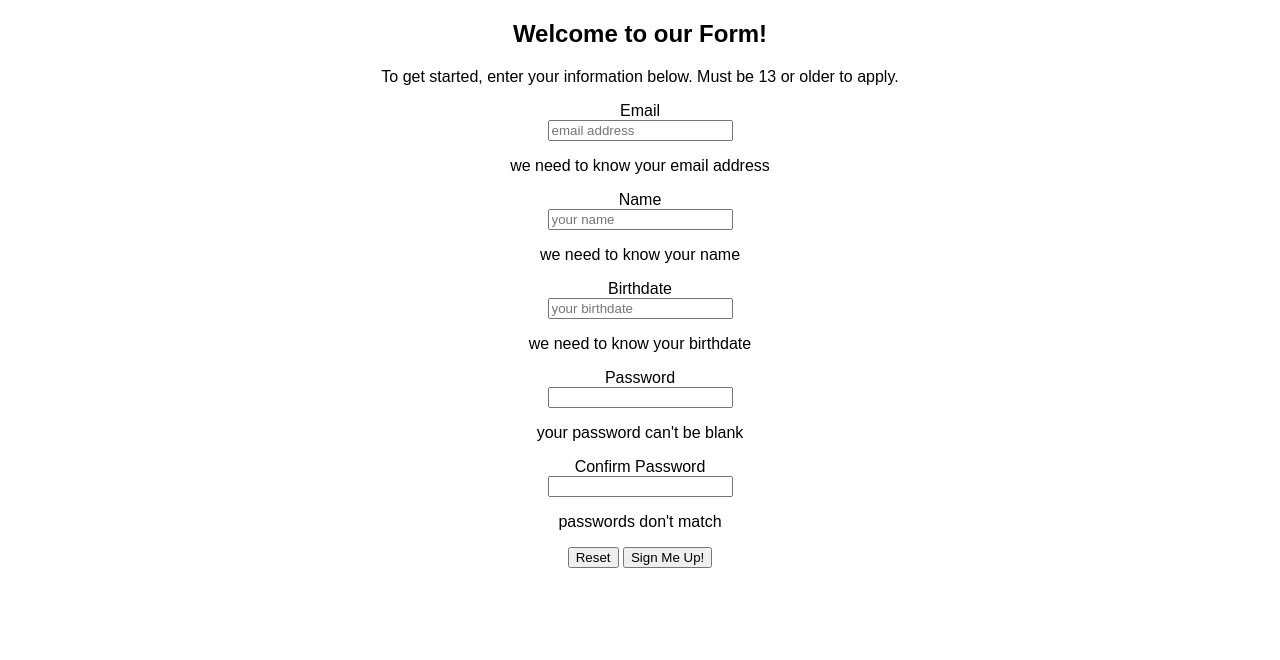
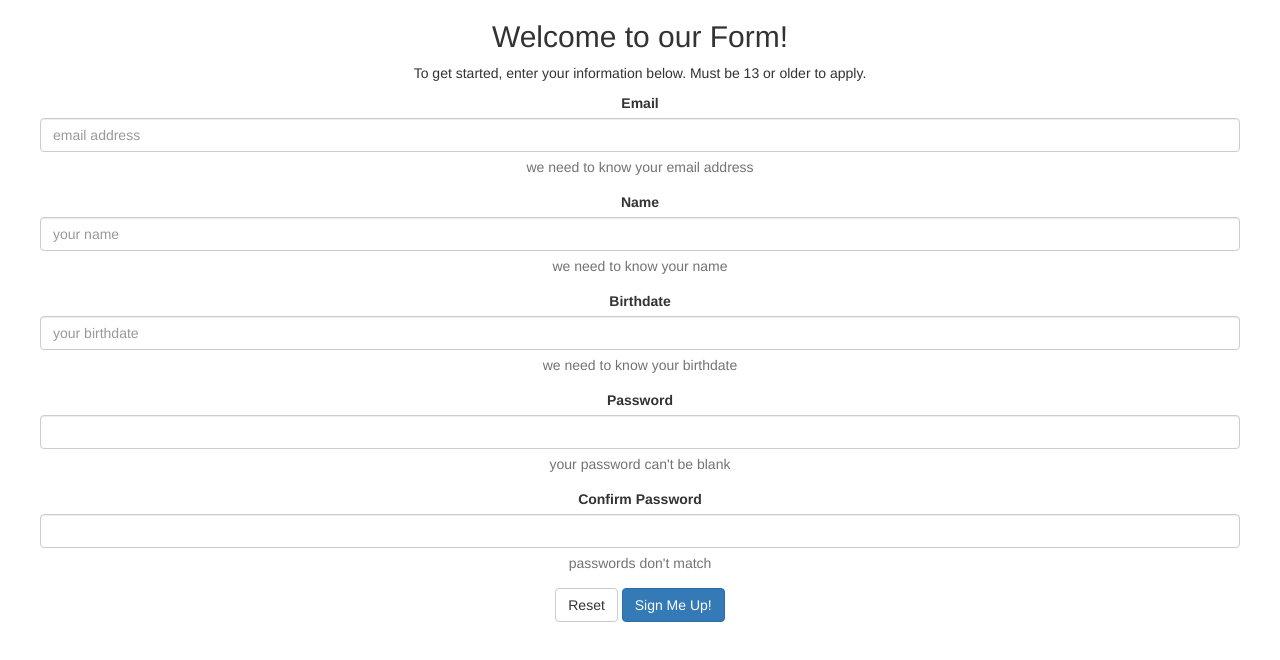
Before and after one commit to hanchett/343-Final-Project, a React (Create React App) app: page / in a window 1280 px wide. Shown: the top 660 px of the page. Built offline with nearby package versions, Linux system fonts and the light colour scheme.

Commit message:
Slight css changes / importing bootstrap

```diff
--- a/src/index.css
+++ b/src/index.css
@@ -6,6 +6,8 @@ body {
 
 .App {
   text-align: center;
+  margin-right: 40px;
+  margin-left: 40px;
 }
 
 label {
--- a/src/index.js
+++ b/src/index.js
@@ -2,7 +2,7 @@ import React from 'react';
 import ReactDOM from 'react-dom';
 import App from './App';
 import './index.css';
-
+import 'bootstrap/dist/css/bootstrap.css';
 ReactDOM.render(
   <App />,
   document.getElementById('root')
```
